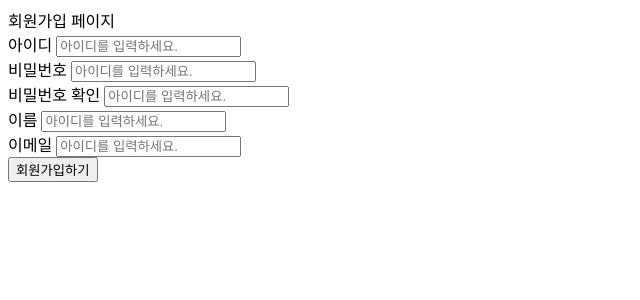
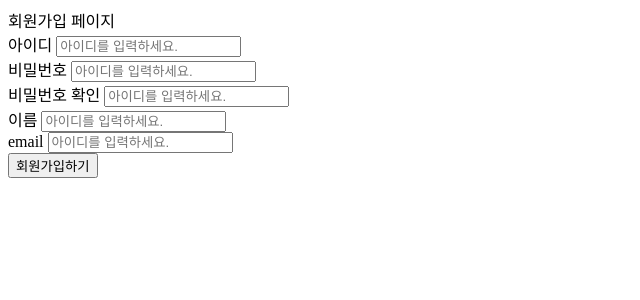
Before and after one commit to DKU-OpenSource-BulletinBoard/Django_BulletinBoard, a Django app: template oss_teamproject/boardsite/board/templates/board/register.html in a window 1280 px wide. Shown: the top 300 px of the page, without its empty margins (0-640 px from the left). Run offline with Django 3.2, Linux system fonts and the light colour scheme; the template is opened without the code that fills it, so the values that code supplies are empty.

Commit message:
회원가입 페이지 구현

```diff
--- a/oss_teamproject/boardsite/board/templates/board/register.html
+++ b/oss_teamproject/boardsite/board/templates/board/register.html
@@ -20,7 +20,7 @@
         <input type="text" id = "name" placeholder = "아이디를 입력하세요." name = "name">
     </div>
     <div>
-        <label for="email">이메일</label>
+        <label for="email">email</label>
         <input type="text" id = "email" placeholder = "아이디를 입력하세요." name = "email">
     </div>
 
```
